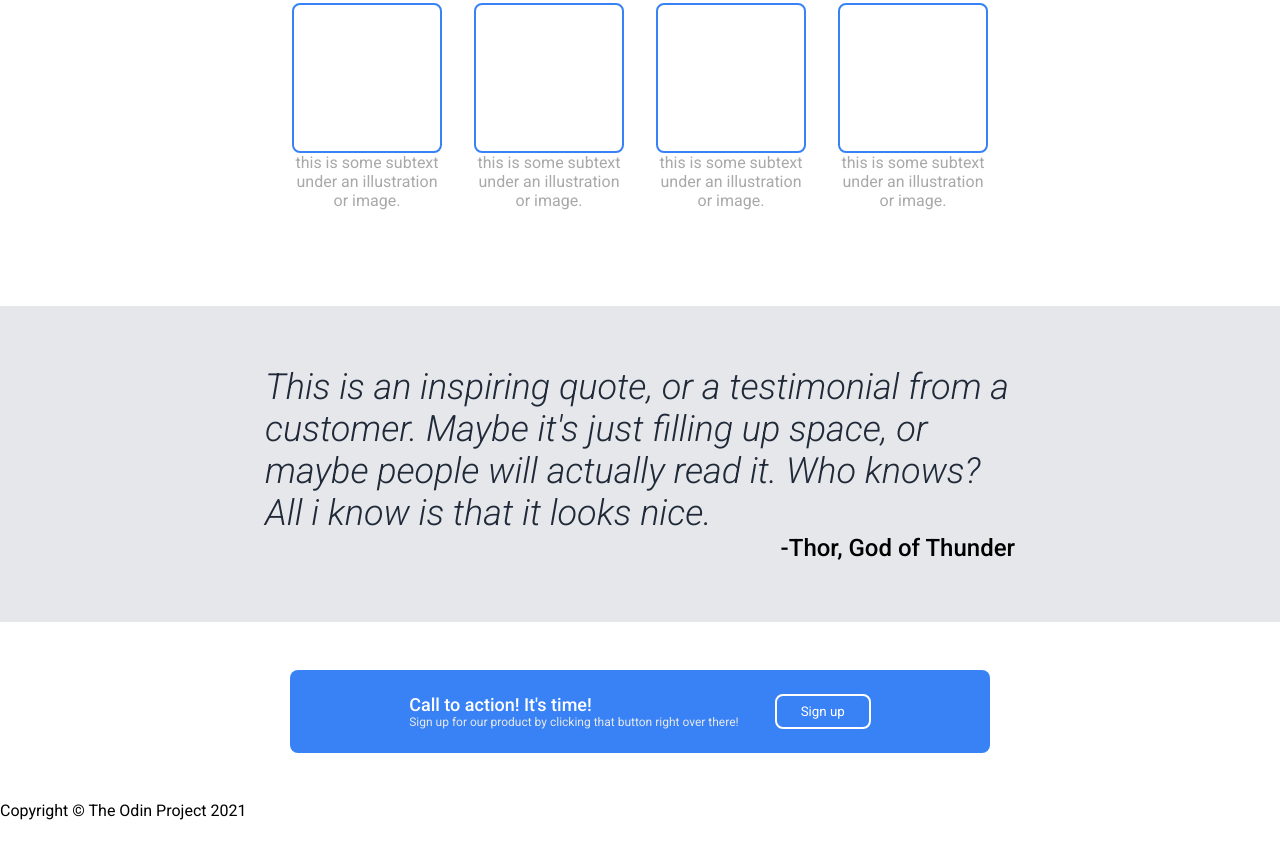
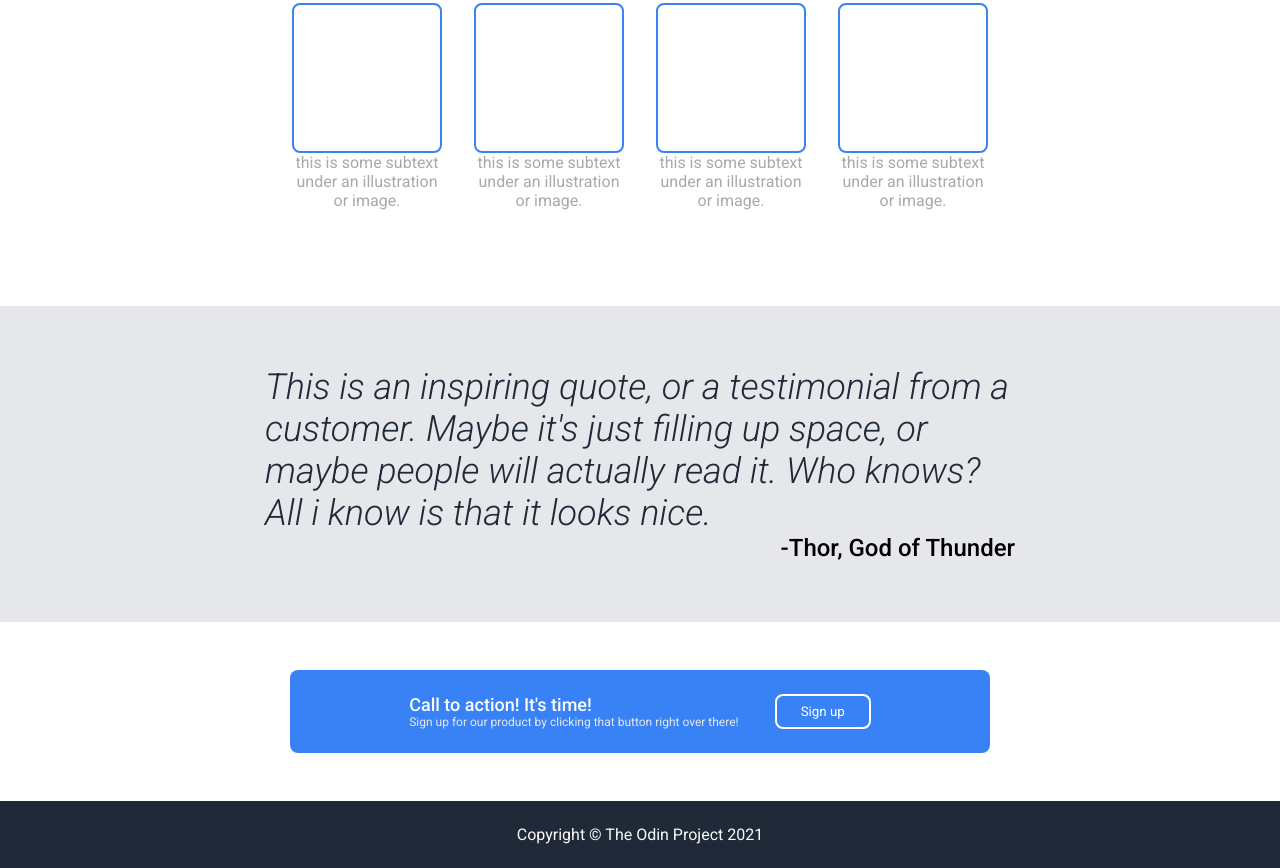
Before and after one commit to GraceMarachi/odin-landing-page, a plain HTML site: page index.html in a window 1280 px wide. Shown: the part 569-1437 px from the top of the page. Before the commit the page ends 1389 px from the top, so only its background shows below. Drawn offline with Linux system fonts and the light colour scheme.

Commit message:
Build landing page footer
Add the footer content and style its spacing, alignment, and background.

```diff
--- a/styles.css
+++ b/styles.css
@@ -5,6 +5,8 @@
     box-sizing: border-box;
     font-family: "Roboto", sans-serif;
 }
+
+
 
 /*Header*/
 header {
@@ -185,3 +187,13 @@ a {
     cursor: pointer;
     border: 2px solid #fff;
 }
+
+/*Footer*/
+
+footer {
+    background-color: #1F2937;
+    color: #F9FAF8;
+    padding: 24px 0;
+    text-align: center;
+    font-size: 16px;
+}
```
